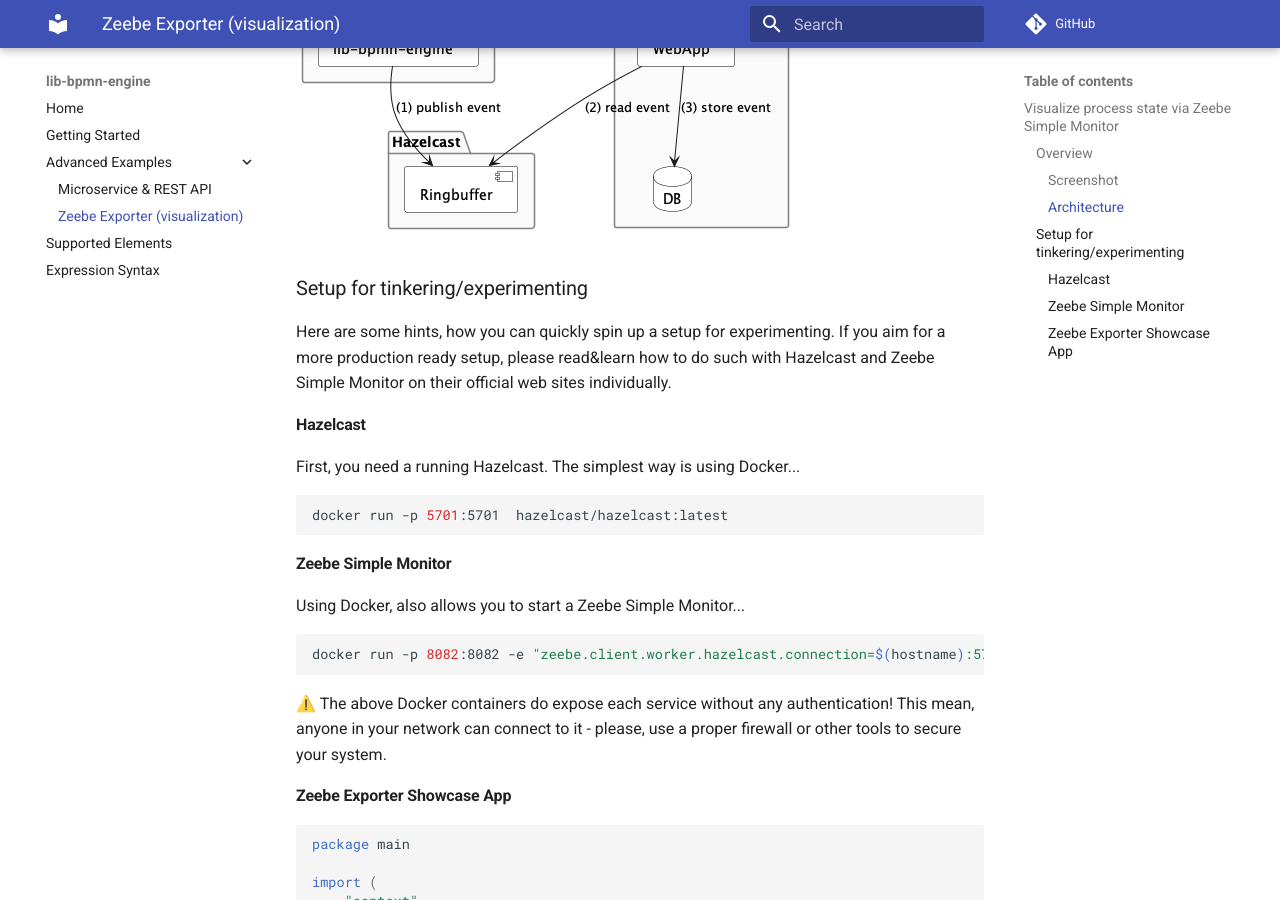
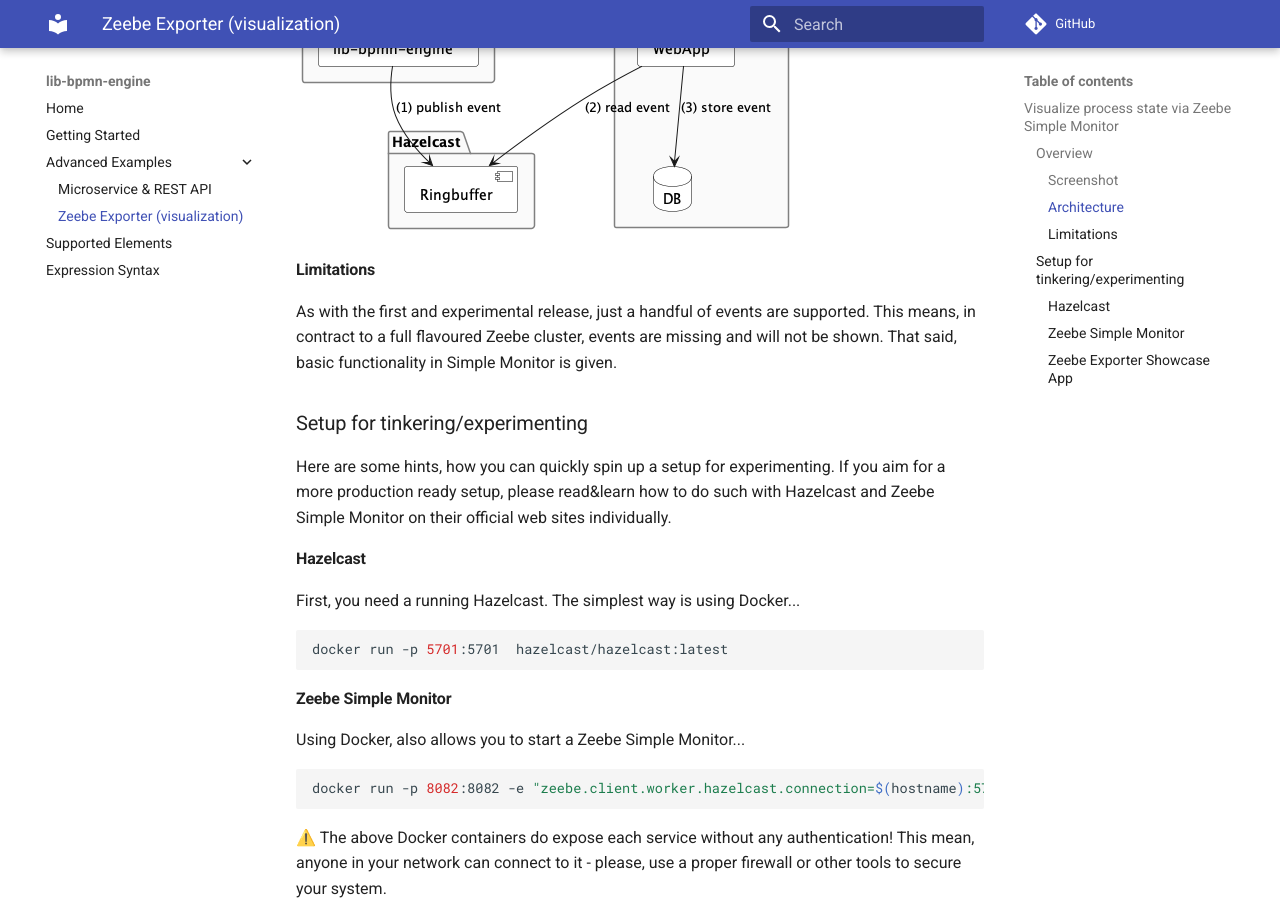
Before and after one commit to nitram509/lib-bpmn-engine, an MkDocs documentation site: the page built from docs/advanced-zeebe.md, in a window 1280 px wide and 900 px high, scrolled down 1267 px. Built offline with MkDocs 1.6.1 and Material for MkDocs 9.7.7, drawn with Linux system fonts in a browser that asks for light colours; comment, search, counter and statistics services are not loaded.

Commit message:
some word of warning

```diff
--- a/docs/advanced-zeebe.md
+++ b/docs/advanced-zeebe.md
@@ -30,6 +30,12 @@
 all events will be mixed up. That's less an issue technically, but might confuse your users.
 
 ![architecture](./examples/zeebe_exporter/architecture.png)
+
+#### Limitations
+
+As with the first and experimental release, just a handful of events are supported.
+This means, in contract to a full flavoured Zeebe cluster, events are missing
+and will not be shown. That said, basic functionality in Simple Monitor is given.
 
 ### Setup for tinkering/experimenting
 
```
